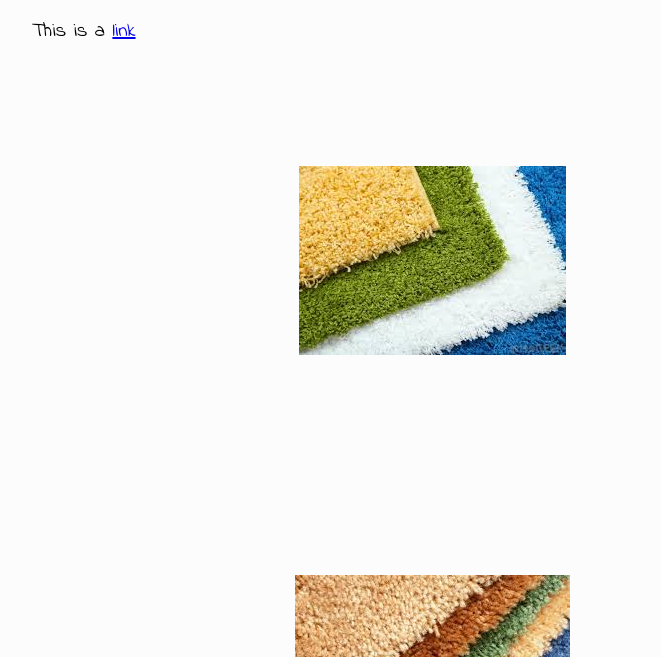
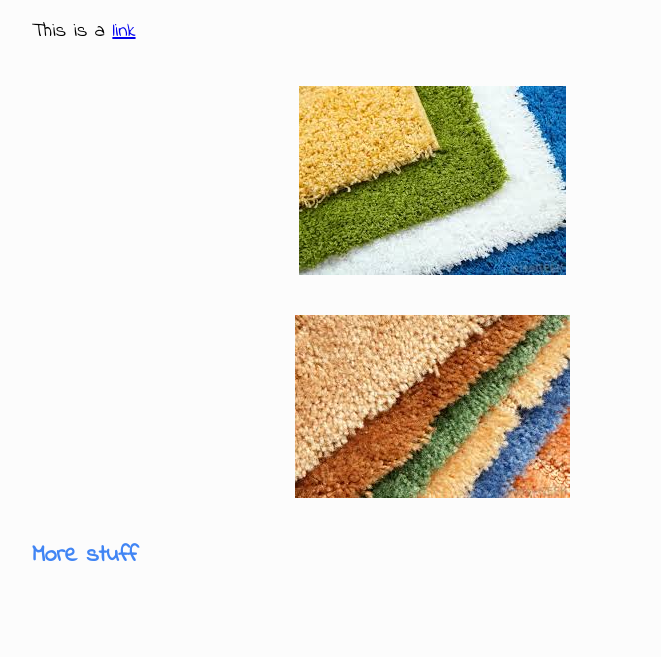
Before and after one commit to achen6159/awesome-site, a plain HTML site: page index.html in a window 1280 px wide. Shown: the part 143-800 px from the top of the page, without its empty margins (208-869 px from the left). Drawn offline with Linux system fonts and the light colour scheme.

Commit message:
Add files via upload

```diff
--- a/main.css
+++ b/main.css
@@ -32,9 +32,10 @@ img.center{
   display: block;
   margin-left: auto;
   margin-right: auto;
-  margin-top: 20px;
-  margin-bottom: 20px;
-  padding: 100px;
+  padding-left: 20px;
+  padding-right: 20px;
+  padding-top: 20px;
+  padding-bottom: 20px;
 }
 
 @media (max-width: 500px) {
```
